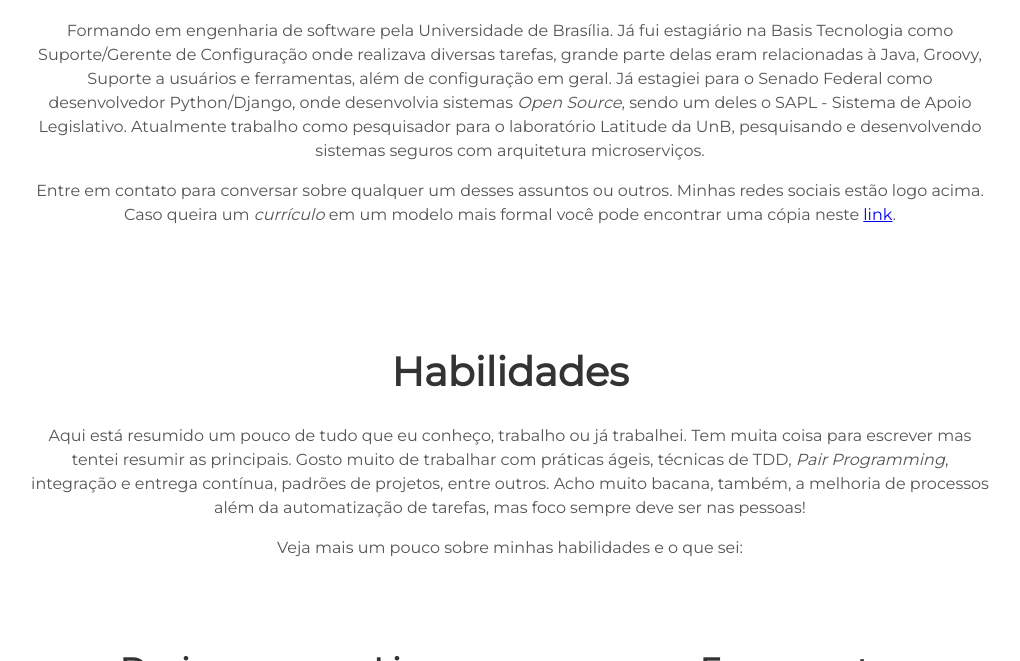
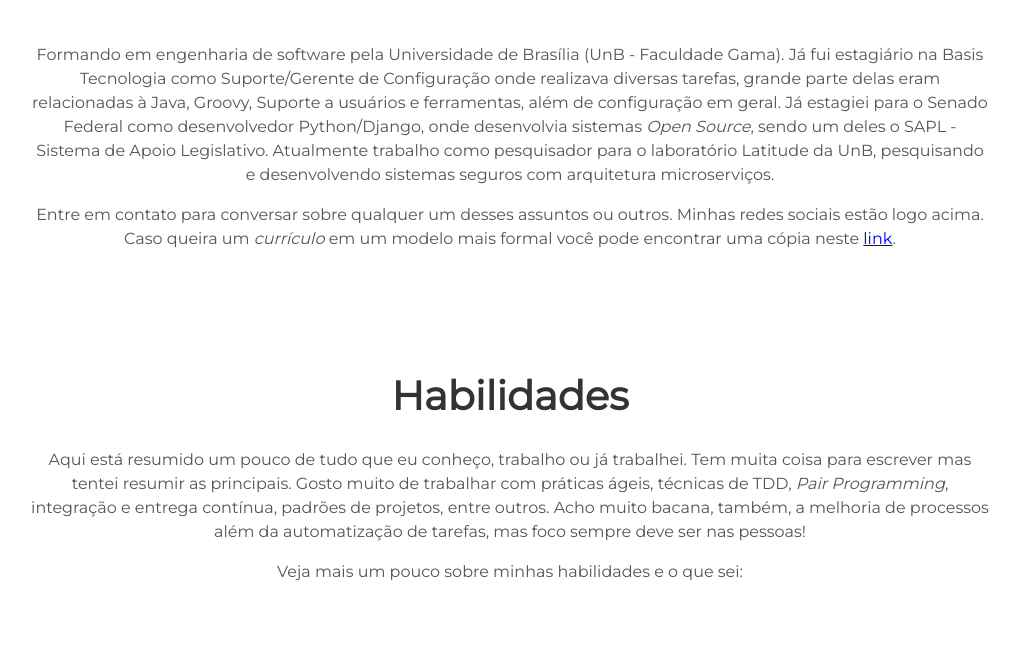
Before and after one commit to sconetto/sconetto.github.io, a Jekyll site: the page built from index.html, in a window 1280 px wide and 900 px high, scrolled down 1396 px, cut to the strip 239-900 px from the top of the window. Shown: the whole strip, without its empty margins (130-1150 px from the left). Built offline with Jekyll 4.4.1, drawn with Linux system fonts in a browser that asks for light colours; nearby versions of some CDN libraries; some of the changed text lies outside the part shown.

```diff
--- a/_config.yml
+++ b/_config.yml
@@ -7,7 +7,7 @@ description: Um resumo das minhas aventuras, projetos, experiências, hobbies e
 # User settings
 username: João Sconetto
 user_title: Engenheiro de Software
-user_description: Engenheiro de Software em formação, desenvolvedor ávido, candidato a gerente de projetos/configuração/suporte, amante do DevOps e entusiasta do Software Livre. Piloto competitivo virtual nas horas livres, apreciador de cervejas artesanais e importadas, fã aventureiro da culinária e aficionado pela cultura japonesa. Adoro tirar fotografias e tento (falhando muito) ser eu mesmo um fotográfo. Troco baladas por um bom bowl de lámen ou uma barca de sushi fresco!
+user_description: Engenheiro de Software em formação, desenvolvedor ávido, candidato a gerente de projetos/configuração/suporte, amante do DevSecOps e entusiasta do Software Livre. Piloto competitivo virtual nas horas livres, apreciador de cervejas artesanais e importadas, fã aventureiro da culinária e aficionado pela cultura japonesa. Adoro tirar fotografias e tento (falhando muito) ser um fotográfo. Troco lugares muito agitados por um bom <i>bowl</i> de lámen ou uma barca de sushi fresco!
 user_description_hobbies: Gosto de aprender sobre novas tecnologias, atualmente estou evoluindo alguns conhecimentos em <i>ethical hacking</i>, Python <i>Machine Learning</i>, React Native, DevSecOps e Arquitetura <i>FaaS</i> e <i>Serverless</i>.
 email: sconetto.joao@gmail.com
 twitter_username: sconetto
--- a/_includes/about.html
+++ b/_includes/about.html
@@ -5,34 +5,34 @@
   <br>
   <img width="350px" height="350px" src="/assets/img/sconetto.jpg">
   <br><br>
-  <p> Formando em engenharia de software pela Universidade de Brasília. Já fui estagiário na Basis Tecnologia como Suporte/Gerente de Configuração onde realizava diversas tarefas, grande parte delas eram relacionadas à Java, Groovy, Suporte a usuários e ferramentas, além de configuração em geral. Já estagiei para o Senado Federal como desenvolvedor Python/Django, onde desenvolvia sistemas <i>Open Source</i>, sendo um deles o SAPL - Sistema de Apoio Legislativo. Atualmente trabalho como pesquisador para o laboratório Latitude da UnB, pesquisando e desenvolvendo sistemas seguros com arquitetura microserviços.</p>
+  <p> Formando em engenharia de software pela Universidade de Brasília (UnB - Faculdade Gama). Já fui estagiário na Basis Tecnologia como Suporte/Gerente de Configuração onde realizava diversas tarefas, grande parte delas eram relacionadas à Java, Groovy, Suporte a usuários e ferramentas, além de configuração em geral. Já estagiei para o Senado Federal como desenvolvedor Python/Django, onde desenvolvia sistemas <i>Open Source</i>, sendo um deles o SAPL - Sistema de Apoio Legislativo. Atualmente trabalho como pesquisador para o laboratório Latitude da UnB, pesquisando e desenvolvendo sistemas seguros com arquitetura microserviços.</p>
   <p> Entre em contato para conversar sobre qualquer um desses assuntos ou outros. Minhas redes sociais estão logo acima. Caso queira um <i>currículo</i> em um modelo mais formal você pode encontrar uma cópia neste <a href="https://github.com/sconetto/sconetto.github.io/raw/master/assets/pdf/curriculo-joao-pedro-sconetto.pdf">link</a>.</p>
   <br>
   <h1 id="skills"> Habilidades </h1>
   <p> Aqui está resumido um pouco de tudo que eu conheço, trabalho ou já trabalhei. Tem muita coisa para escrever mas tentei resumir as principais. Gosto muito de trabalhar com práticas ágeis, técnicas de TDD, <i>Pair Programming</i>, integração e entrega contínua, padrões de projetos, entre outros. Acho muito bacana, também, a melhoria de processos além da automatização de tarefas, mas foco sempre deve ser nas pessoas!</p>
-  <p> Veja mais um pouco sobre minhas habilidades e o que sei: <p>
+  <p> Veja mais um pouco sobre minhas habilidades e o que sei:<p>
 </div>
   <div class="user">
     <div class="tech">
       <h2>Desing</h2>
       <i class="devicon-html5-plain-wordmark colored"></i>
-      <i class="devicon-css3-plain-wordmark colored"></i>
+      <i class="devicon-react-original colored"></i>
       <i class="devicon-angularjs-plain colored"></i>
-      <p> Adoro trabalhar com <i>front-end</i>, tenho uma queda pelo Materialize da Google mas já trabalhei com diversas ferramentas. Tenho conhecimento em Bootstrap, HTML/CSS, Angular, JavaScript/jQuery, outras tecnologias e <i>frameworks</i> para front-end. </p>
+      <p> Adoro trabalhar com <i>front-end</i>, tenho uma queda pelo Materialize da Google mas já trabalhei com diversas ferramentas. Tenho conhecimento em Bootstrap, HTML/CSS, Angular, JavaScript/jQuery, React, entre outras tecnologias e <i>frameworks</i> para front-end.</p>
     </div>
     <div class="tech">
       <h2>Linguagens</h2>
-      <i class="devicon-java-plain-wordmark colored"></i>
       <i class="devicon-python-plain-wordmark colored"></i>
-      <i class="devicon-react-original colored"></i>
-      <p> Sempre busco aprender novas linguanges e paradigmas, sempre se pode melhorar com uma linguagem a mais de bagagem. Já estive em projetos de Java/Groovy, Python, Go, React Native, C/C++, Assembly MIPS/i386 e mais algumas diversas. </p>
+      <i class="devicon-go-plain colored"></i>
+      <i class="devicon-javascript-plain colored"></i>
+      <p> Sempre busco aprender novas linguanges e paradigmas, sempre se pode melhorar com uma linguagem a mais de bagagem. Já estive em projetos de Python, Go, React Native, Java/Groovy, C/C++, Assembly MIPS/i386 e mais algumas diversas.</p>
     </div>
     <div class="tech">
       <h2>Ferramentas</h2>
       <i class="devicon-git-plain colored"></i>
       <i class="devicon-docker-plain-wordmark colored"></i>
       <i class="devicon-travis-plain colored"></i>
-      <p> Acredito com que boas ferramentas o engenheiro bom se torna ainda melhor, além de facilitar os projetos e várias outras áreas. Gosto muito de trabalhar com Git, Docker e ferramentas de CI/CD. Possuo conhecimento com outras como GIMP, Bizagi, Atlassian JIRA, MS Server, entre várias demais de diferentes propósitos. </p>
+      <p> Acredito com que boas ferramentas o engenheiro bom se torna ainda melhor, além de facilitar os projetos e várias outras áreas. Gosto muito de trabalhar com Git, Docker (e estou aprendendo Kubernetes) e ferramentas de CI/CD. Possuo conhecimento com outras como GIMP, Bizagi, Atlassian JIRA, MS Server, entre várias outras de diferentes propósitos.</p>
     </div>
   </div>
   <div class="user">
--- a/_includes/experience.html
+++ b/_includes/experience.html
@@ -12,7 +12,7 @@
       <li> Setor: Laboratório Latitude </li>
       <li> Duração: 01/10/2018 - Atual </li>
     </ul>
-    <p> Principais atividades: Pesquisa e desenvolvimento de softwares seguros; Pesquisa e implantação de Boas práticas em Desenvlovimento de Software; Pesquisa e implementação de técnicas de DevOps, SysAdmin, Infra, entre outras; Demais pesquisas em diversas áreas correlatas ao processo de desenvolvimento de software </p>
+    <p> Principais atividades: Pesquisa e desenvolvimento de softwares seguros; Pesquisa e implantação de Boas práticas em Desenvlovimento de Software; Pesquisa e implementação de técnicas de DevSecOps, SysAdmin, Infra, entre outras; Demais pesquisas em diversas áreas correlatas ao processo de desenvolvimento de software </p>
   </div>
 </div>
 <div class="user-projects">
--- a/_includes/projects.html
+++ b/_includes/projects.html
@@ -53,7 +53,7 @@
       <li> Linguagem: C++/DSL </li>
       <li> Papel: Gerente de Configuração/DevOps </li>
     </ul>
-    <p>Ankhnowledge é um jogo multiplayer feito em C++ com auxílio da biblioteca de multimídia livre SDL (Simple DirectMedia Layer) que foi produzido durante a matéria de Introdução aos Jogos Eletrônicos. O jogo se ambienta em cenários do antigo egito, onde dois jogadores disputam para ver quem é o melhor explorador.</p>
+    <p>Ankhnowledge é um jogo multiplayer feito em C++ com auxílio da biblioteca de multimídia livre SDL (Simple DirectMedia Layer) que foi produzido durante a matéria de Introdução aos Jogos Eletrônicos na UnB. O jogo se ambienta em cenários do antigo egito, onde dois jogadores disputam para ver quem é o melhor explorador.</p>
     <a class="project-link" href="https://github.com/sconetto/Ankhnowledge">Saiba mais</a>
   </div>
 </div>
```
Also changed, not shown: other parts of _includes/about.html (+2 -2 lines), other parts of _includes/projects.html (+1 -1 lines).
